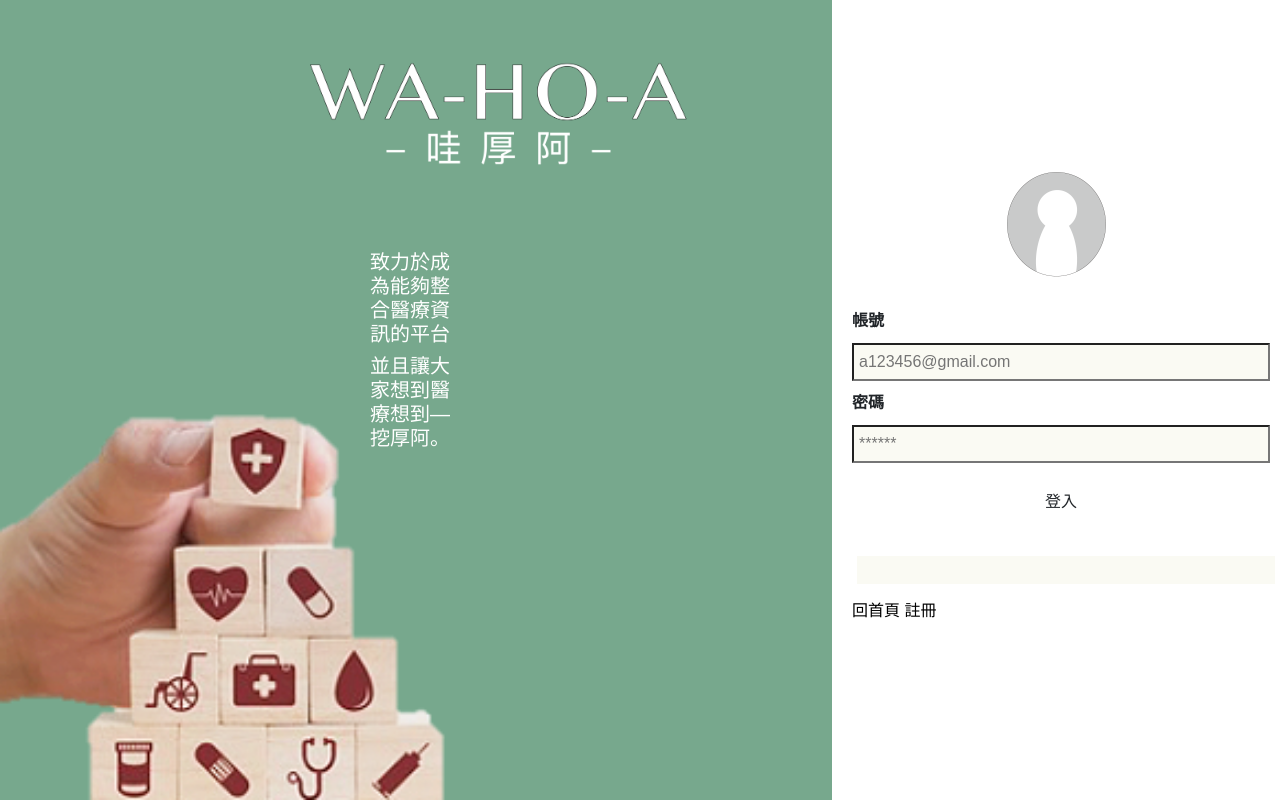
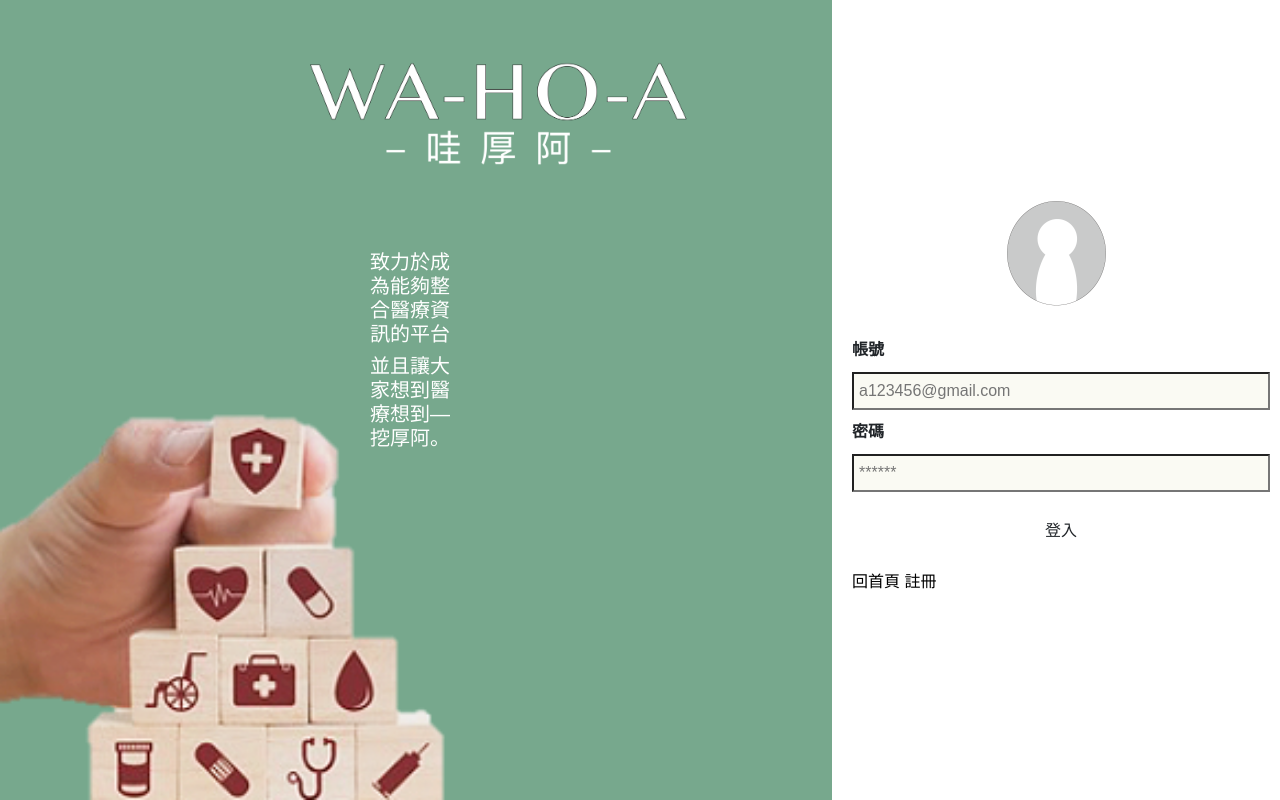
Before and after one commit to liutingyou51/django, a Django app: page /accounts/login/ in a window 1280 px wide. Run offline with Django 3.2, Linux system fonts and the light colour scheme; some libraries are stand-ins or nearby versions.

Commit message:
new_login

```diff
--- a/authenticate/user_example/templates/registration/login.html
+++ b/authenticate/user_example/templates/registration/login.html
@@ -188,7 +188,7 @@
 
                 <button type="submit" class='btn'>登入</button>
                 <label class="bottom">
-                    <a  class="bottom" href="{%url 'index_beforelogin'%}}"><button class="bottom" type=button></button>回首頁</a>
+                    <a  class="bottom" href="{%url 'index_beforelogin'%}">回首頁</a>
                     <a  class='enter' href="{%url 'register' %}">註冊</a>
                 </label>
             </div>
```
